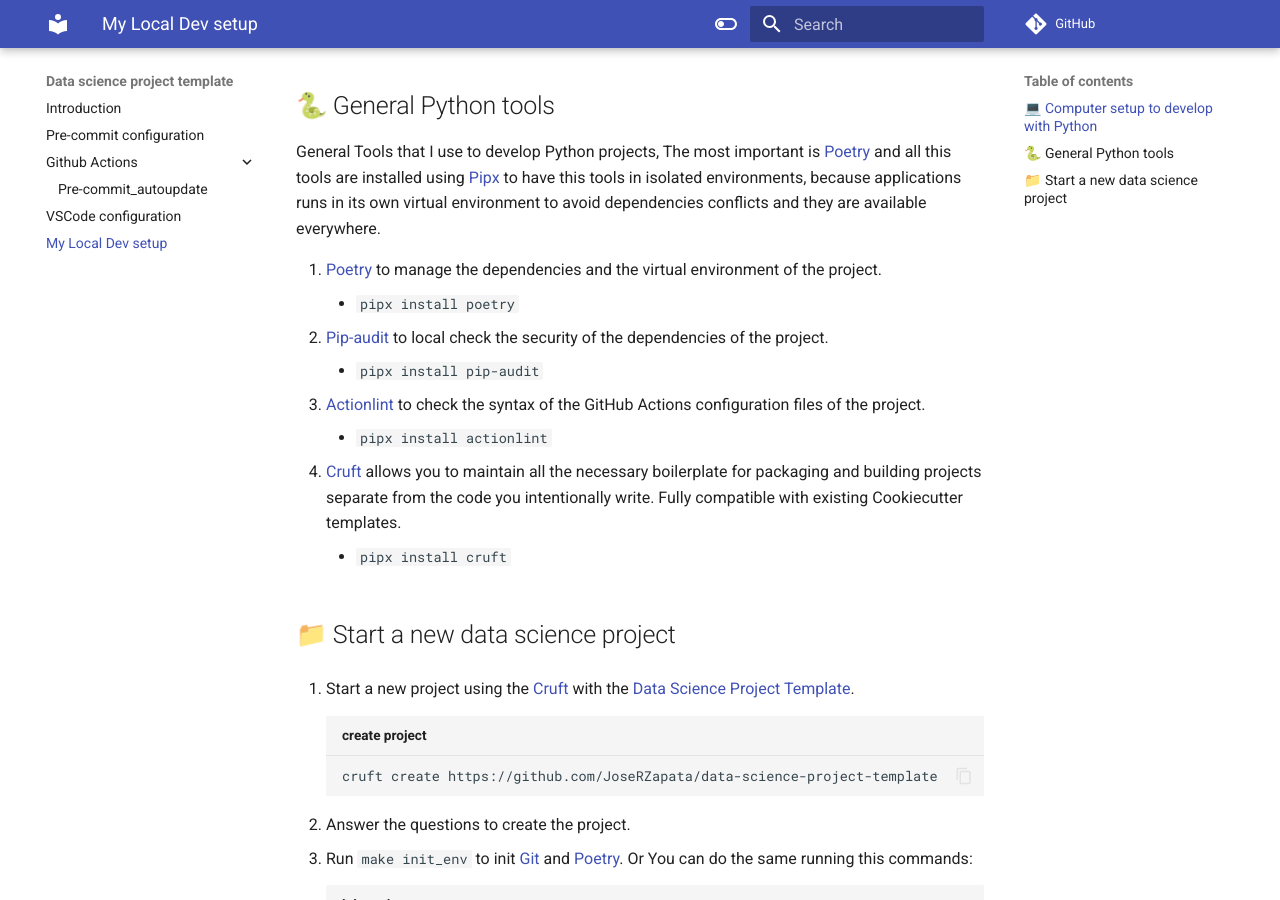
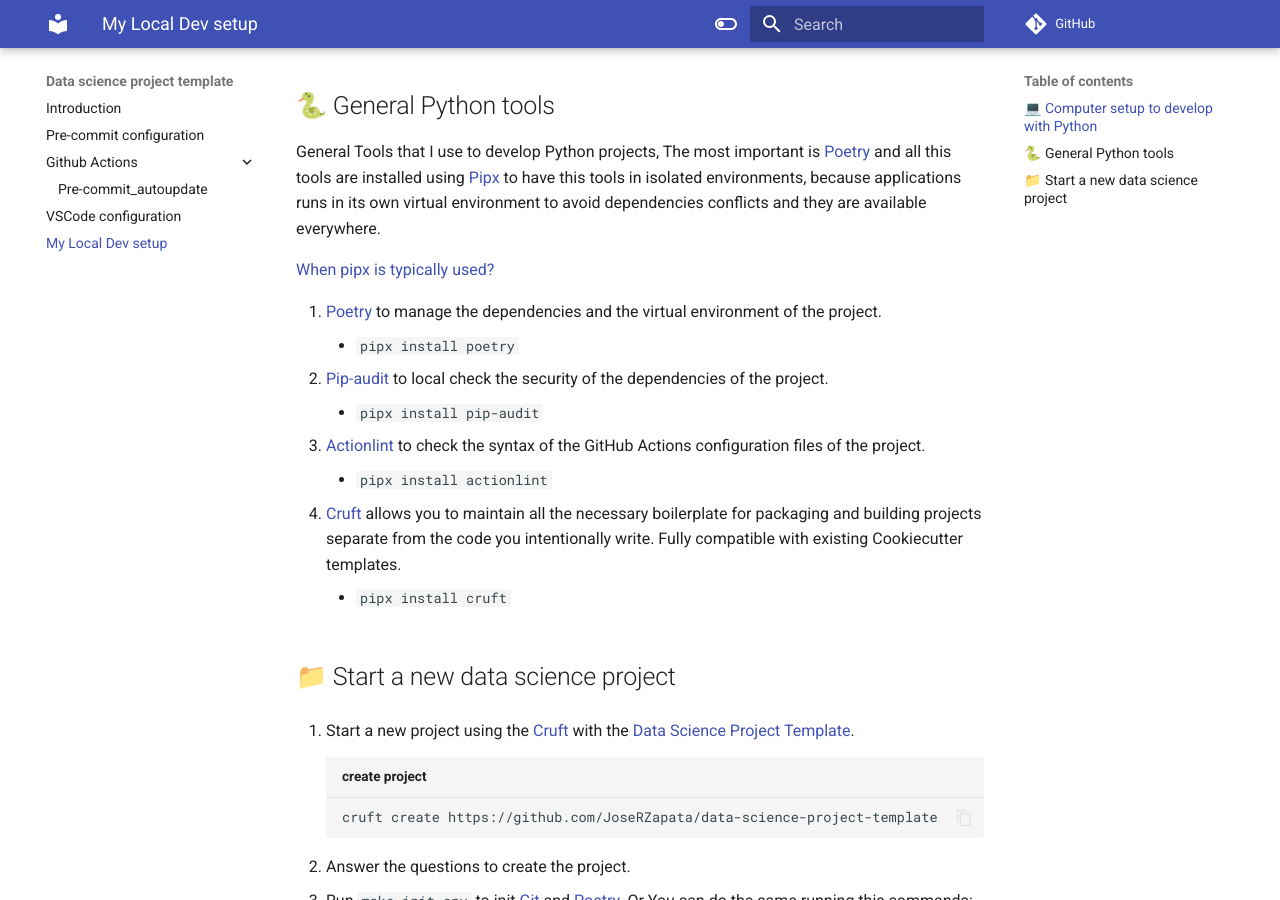
Before and after one commit to JoseRZapata/data-science-project-template, an MkDocs documentation site: the page built from docs/local_setup.md, in a window 1280 px wide and 900 px high, scrolled down 1078 px. Built offline with MkDocs 1.6.1 and Material for MkDocs 9.7.7, drawn with Linux system fonts in a browser that asks for light colours; comment, search, counter and statistics services are not loaded.

Commit message:
📝 update pipx info

```diff
--- a/docs/local_setup.md
+++ b/docs/local_setup.md
@@ -36,6 +36,8 @@
 ## 🐍 General Python tools
 
 General Tools that I use to develop Python projects, The most important is [Poetry] and all this tools are installed using [Pipx] to have this tools in isolated environments, because applications runs in its own virtual environment to avoid dependencies conflicts and they are available everywhere.
+
+[When pipx is typically used?](https://python.land/virtual-environments/pipx#When_pipx_is_typically_used)
 
 1. [Poetry] to manage the dependencies and the virtual environment of the project.
       - `pipx install poetry`
```
